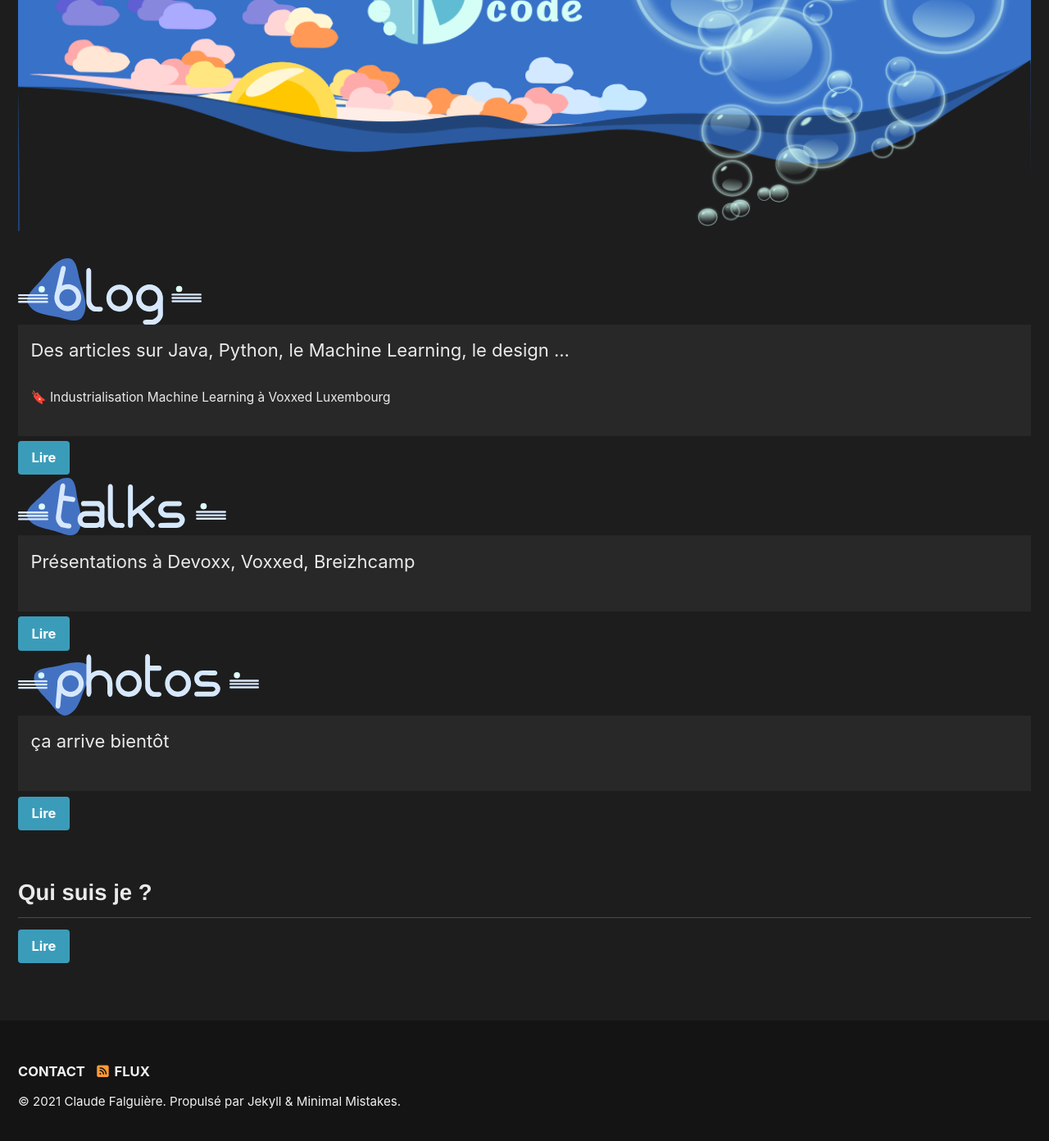
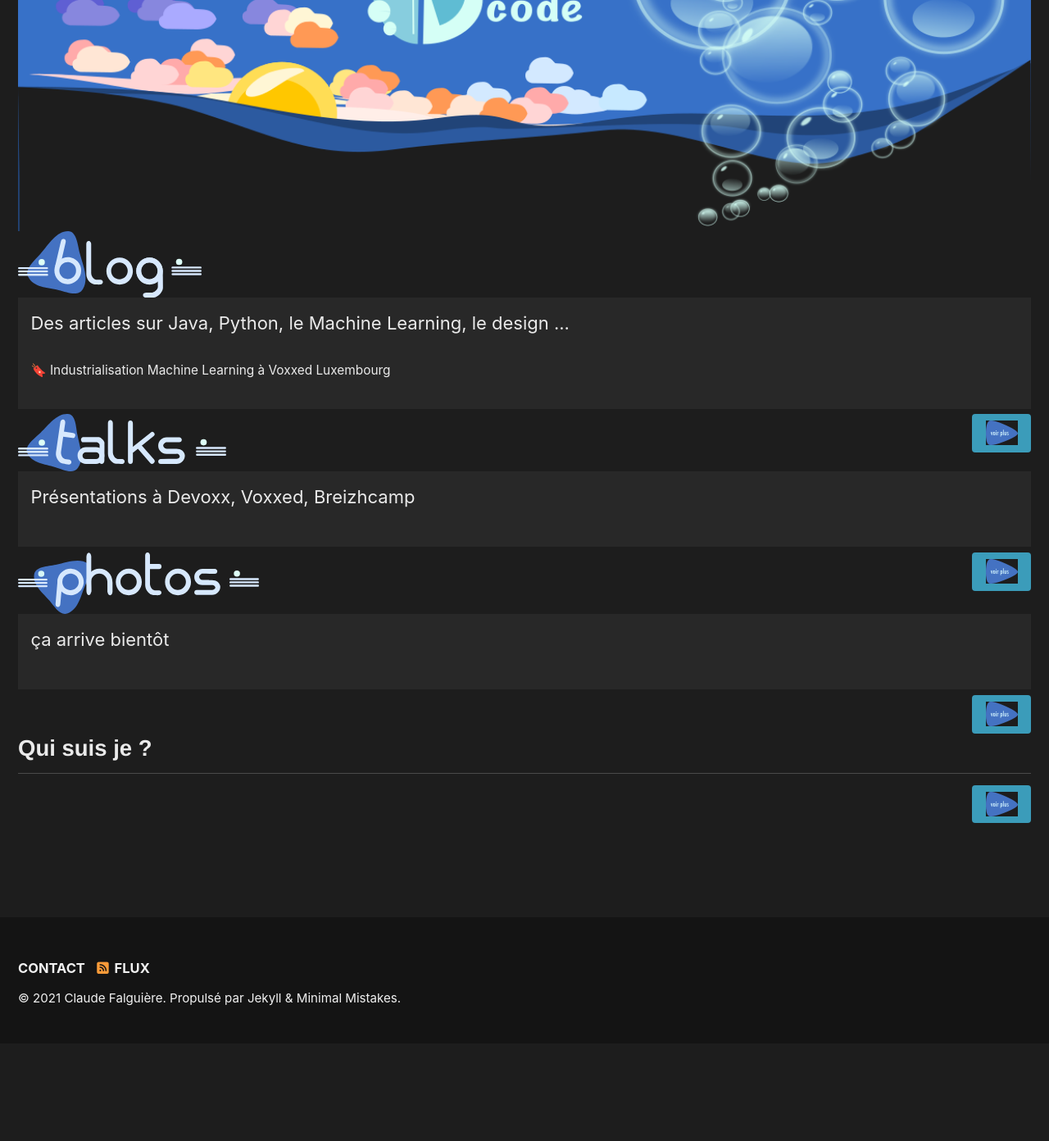
Before and after one commit to cfalguiere/bulles-de-code, a Jekyll site: the page built from index.html, in a window 1280 px wide and 1400 px high, scrolled down 219 px. Shown: the top 1392 px of the window at 82% size. Built offline with Jekyll 4.4.1, drawn with Linux system fonts in a browser that asks for light colours; cached includes are drawn as plain includes; nearby versions of some CDN libraries; some web fonts are replaced; after the commit the page ends 1492 px from its top, so only the background shows below that.

Commit message:
title image

```diff
--- a/index.html
+++ b/index.html
@@ -33,7 +33,7 @@ page_assets: /assets/images/landpage/
   <div>
     {% for item in site.data.navigation.landpage %}
       {% if item.titleImage %}
-        <br><img style="height:{{item.titleHeight}}px;"  src="/assets/images/landpage/{{item.titleImage}}" />
+        <img style="height:{{item.titleHeight}}px;"  src="/assets/images/landpage/{{item.titleImage}}" />
       {% else %}
         <header><h2>{{item.title}}</h2></header>
       {% endif %}
@@ -51,7 +51,14 @@ page_assets: /assets/images/landpage/
         </div>
       {% endif %}
 
-      <a href="{{ item.url }}" class="btn btn--no-outline btn--medium btn--info">{{ item.btn }}</a>
+      <div style="float:right;margin-bottom:2rem;">
+      <a href="{{ item.url }}" class="btn btn--no-outline btn--medium btn--info">
+        <!-- {{ item.btn }} -->
+        <img style="height:30;"  src="/assets/images/landpage/button.png" />
+      </a>
+      </div>
+
+
 
     {% endfor %}
   </div>
```
Also changed, not shown: assets/images/landpage/button.png (added), assets/images/landpage/text-blog thick.svg (added), assets/images/landpage/text-blog-bulle.svg (added), assets/images/landpage/text-blog.svg, assets/images/landpage/text-blog_back.svg (added), assets/images/landpage/text-button.svg (added), assets/images/landpage/text-photos bubble.svg (added), assets/images/landpage/text-photos thick.svg (added), assets/images/landpage/text-photos.svg, assets/images/landpage/text-talks bulle.svg (added), assets/images/landpage/text-talks thick.svg (added), assets/images/landpage/text-talks.svg.
